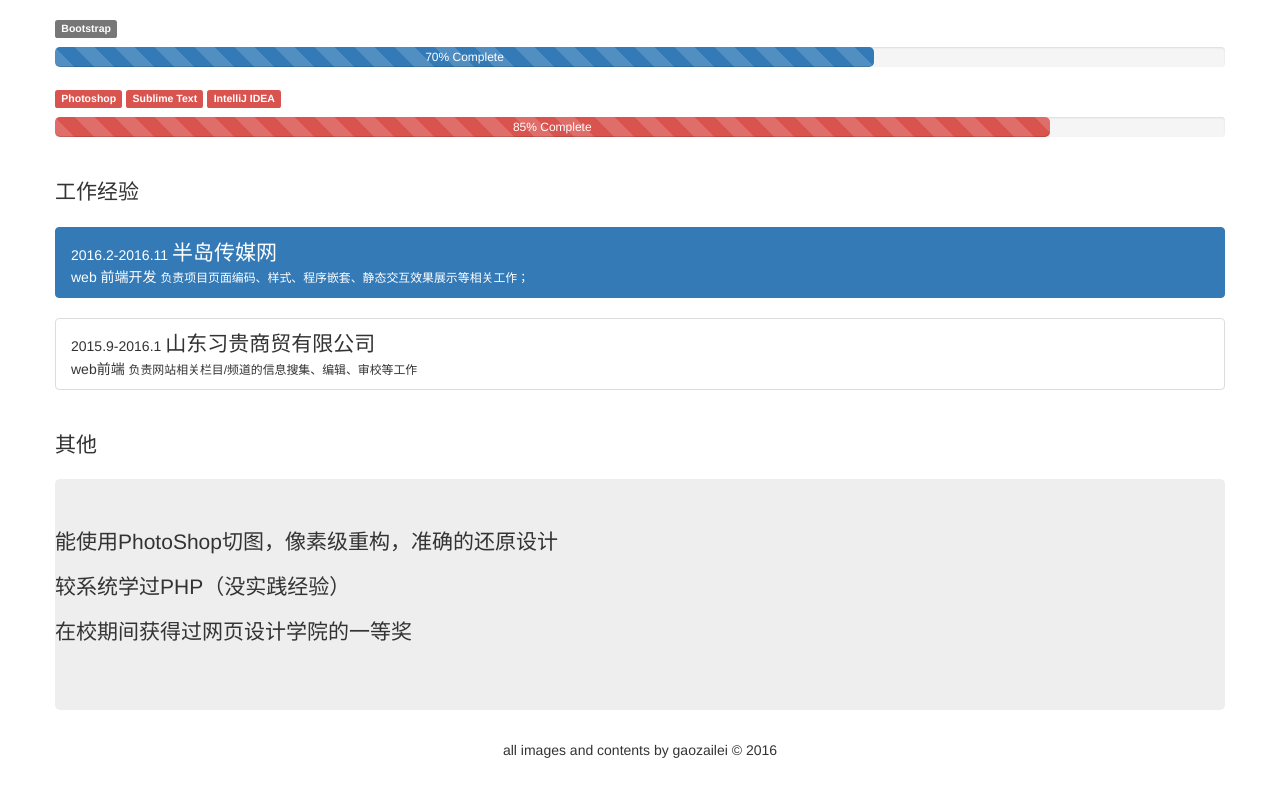
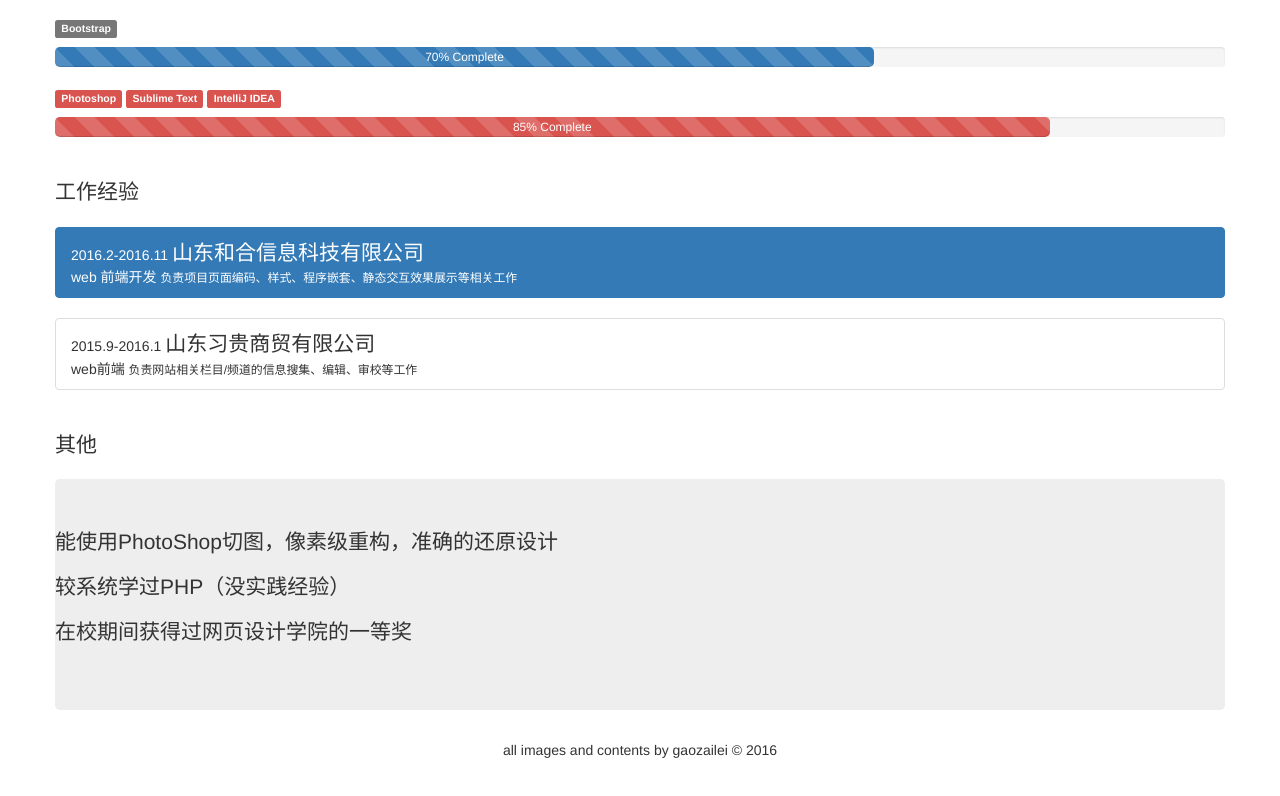
Before and after one commit to gaozl/resume, a plain HTML site: page index.html in a window 1280 px wide. Shown: the part 1010-1806 px from the top of the page. Drawn offline with Linux system fonts and the light colour scheme.

Commit message:
Update index.html

```diff
--- a/index.html
+++ b/index.html
@@ -145,8 +145,8 @@
         <ul class="list-group">
             <li class="list-group-item active">
                 <span>2016.2-2016.11</span>
-                <span class="lead ">半岛传媒网</span>
-                <div>web 前端开发 <small >负责项目页面编码、样式、程序嵌套、静态交互效果展示等相关工作；</small></div>
+                <span class="lead ">山东和合信息科技有限公司</span>
+                <div>web 前端开发 <small >负责项目页面编码、样式、程序嵌套、静态交互效果展示等相关工作</small></div>
             </li>
         </ul>
 
```
